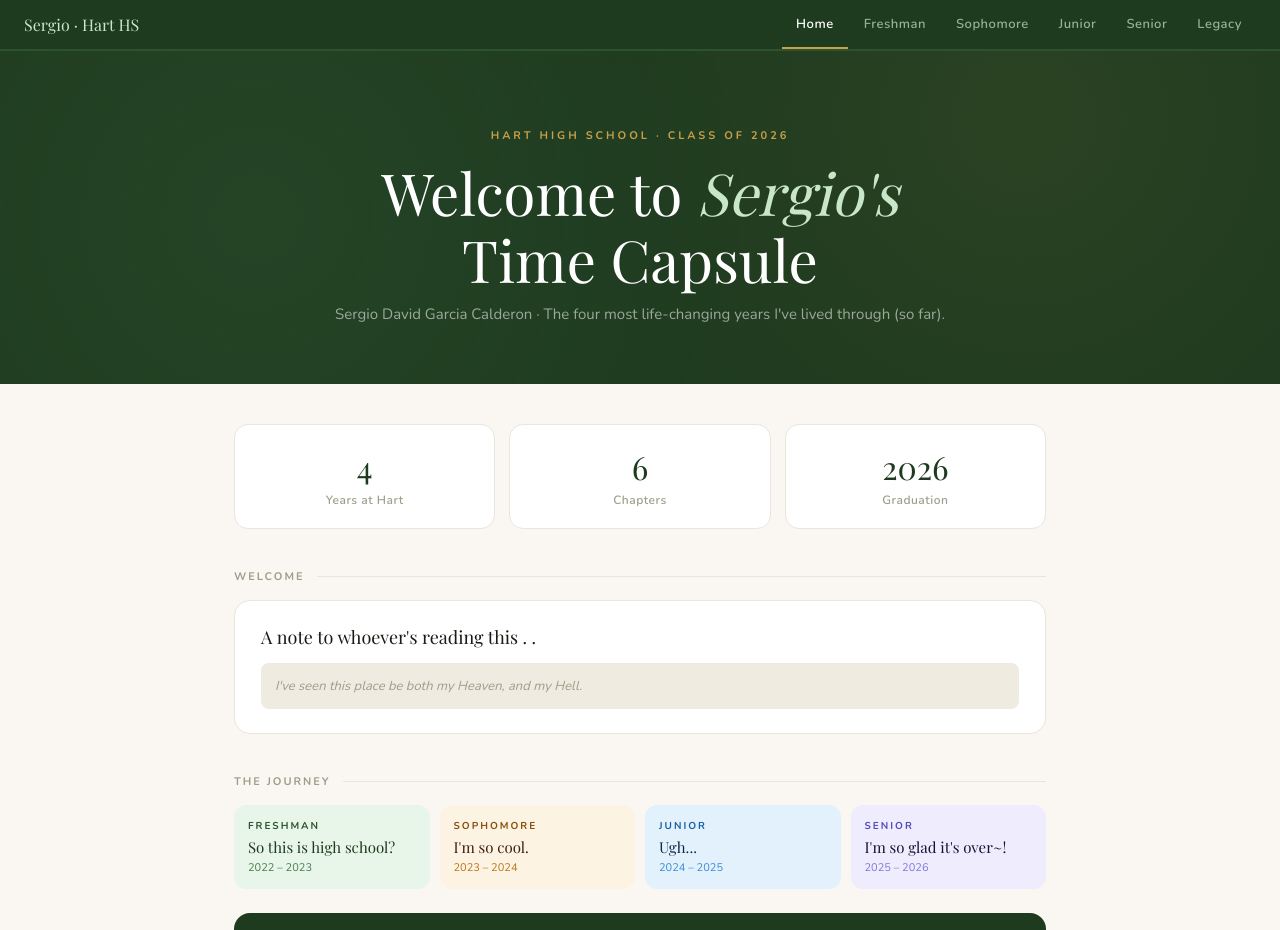
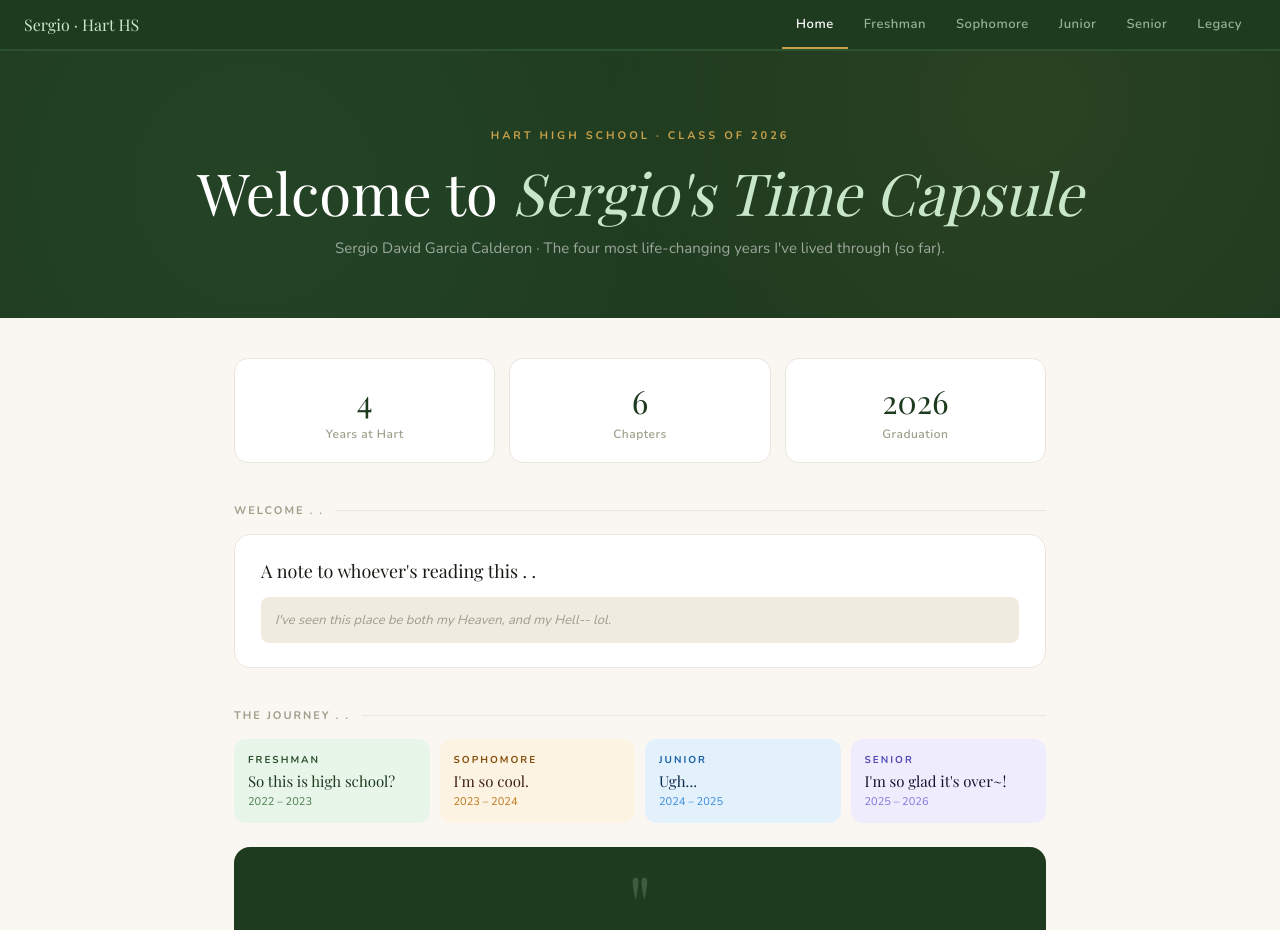
Before and after one commit to keiChristian/sergio-timecapsule, a plain HTML site: page index.html in a window 1280 px wide. Shown: the top 930 px of the page. Drawn offline with nearby package versions, Linux system fonts and the light colour scheme; a web font is replaced by a local one.

Commit message:
Update index.html

```diff
--- a/index.html
+++ b/index.html
@@ -383,7 +383,7 @@
 
 <div class="hero">
   <div class="hero-eyebrow">Hart High School · Class of 2026</div>
-  <h1>Welcome to <em>Sergio's</em><br>Time Capsule</h1>
+  <h1>Welcome to <em>Sergio's Time Capsule</em><br></h1>
   <p class="hero-sub">Sergio David Garcia Calderon · The four most life-changing years I've lived through (so far).</p>
 </div>
 
@@ -404,13 +404,13 @@
     </div>
   </div>
 
-  <div class="sec-label">Welcome</div>
+  <div class="sec-label">Welcome . .</div>
   <div class="card">
     <div class="card-title">A note to whoever's reading this . .</div>
-    <p class="ph">I've seen this place be both my Heaven, and my Hell.</p>
+    <p class="ph">I've seen this place be both my Heaven, and my Hell-- lol.</p>
   </div>
 
-  <div class="sec-label">The journey</div>
+  <div class="sec-label">The journey . .</div>
   <div class="year-strip">
     <a href="freshman.html" class="year-tile yt1">
       <div class="year-tile-label">Freshman</div>
```
